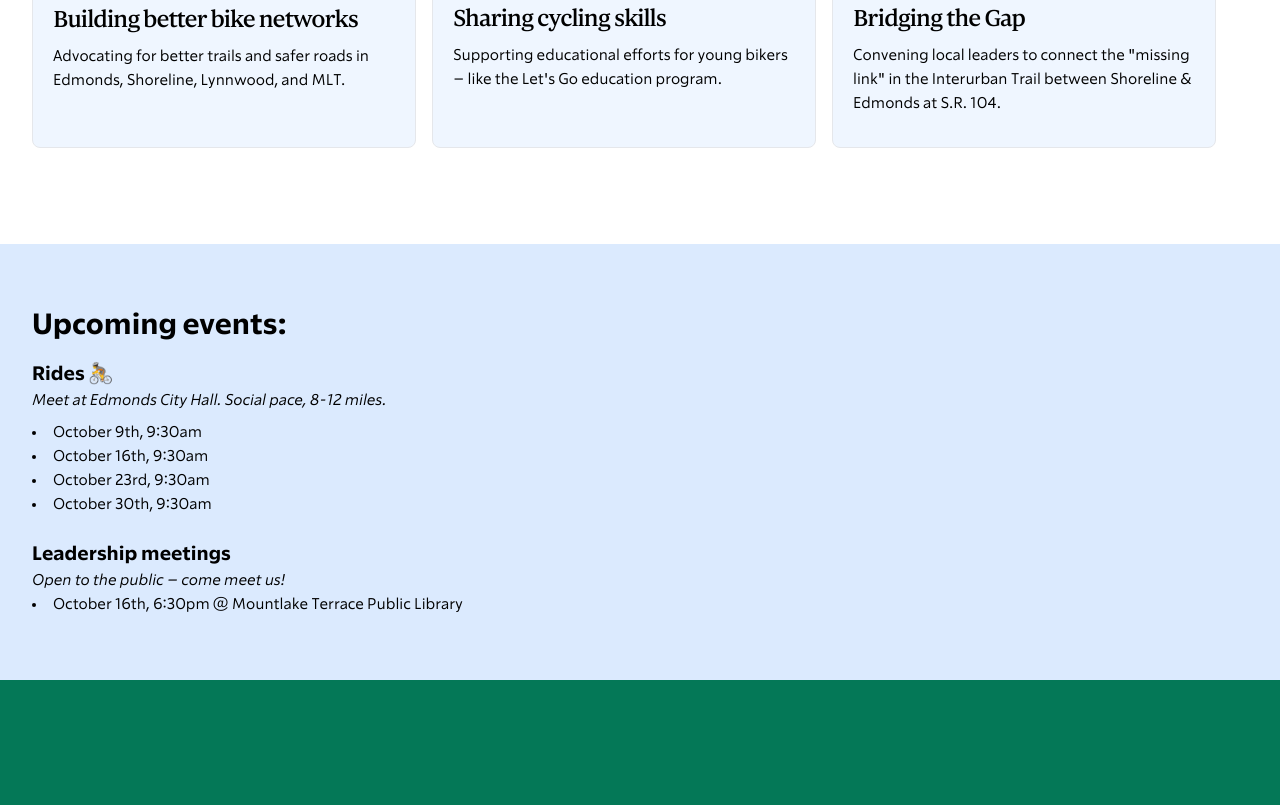
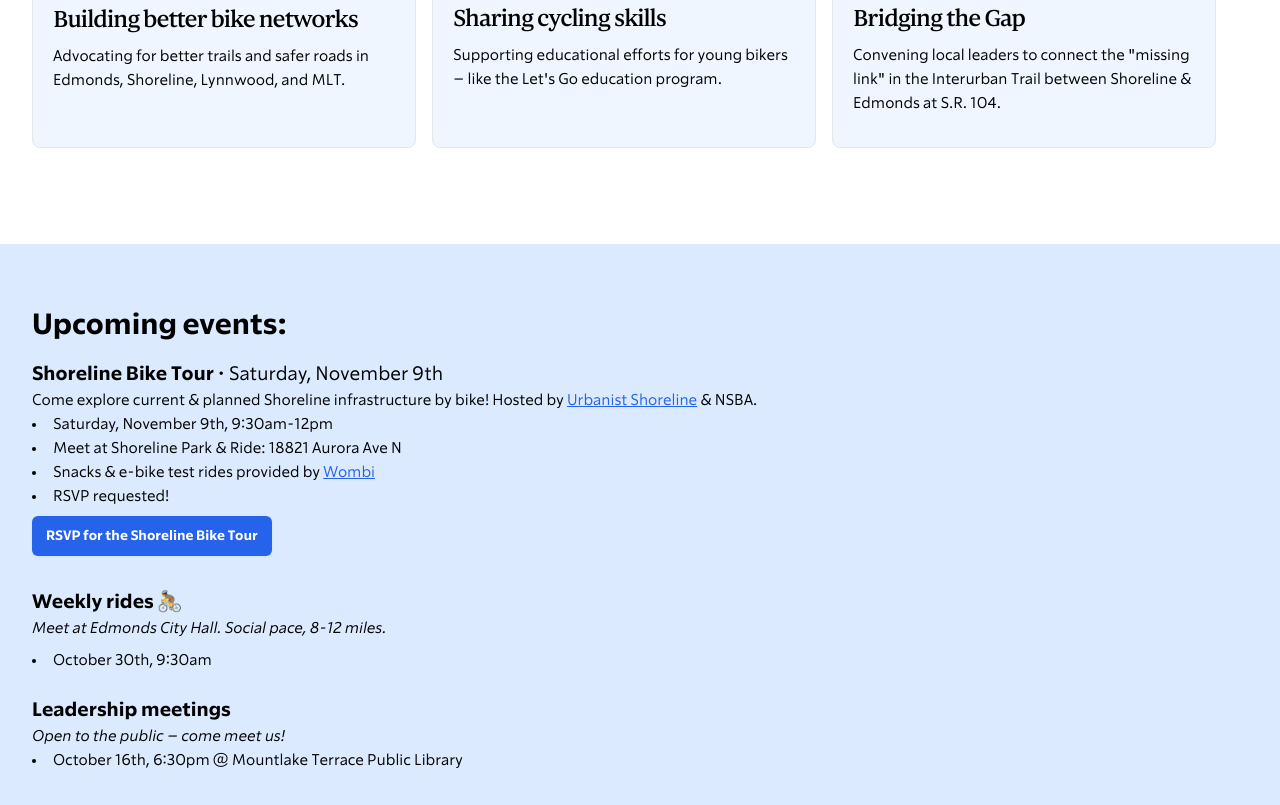
Before and after one commit to northsoundbikes/nsba-website, an Astro site: page / in a window 1280 px wide. Shown: the part 1185-1990 px from the top of the page. Built offline with nearby package versions, Linux system fonts and the light colour scheme; Astro itself is replaced by a stand-in of ours; what tailwindcss-opentype would draw is missing.

Commit message:
add shoreline bike tour to the worst CMS ever

```diff
--- a/src/pages/index.astro
+++ b/src/pages/index.astro
@@ -60,10 +60,10 @@ import Map from "../components/map.svelte";
 			</div>
 		</div>
 		<div class="px-6 py-14 lg:px-8 max-w-7xl mx-auto mb-10 h-auto">
-			<h1 class="text-3xl font-semibold mb-6">
-				What we're working on:
-			</h1>
-			<div class="flex flex-col sm:flex-row gap-4 items-center md:items-stretch">
+			<h1 class="text-3xl font-semibold mb-6">What we're working on:</h1>
+			<div
+				class="flex flex-col sm:flex-row gap-4 items-center md:items-stretch"
+			>
 				<div
 					class="max-w-sm bg-blue-50 border border-gray-200 rounded-lg flex-1"
 				>
@@ -105,13 +105,8 @@ import Map from "../components/map.svelte";
 				<div
 					class="max-w-sm bg-blue-50 border border-gray-200 rounded-lg flex-1"
 				>
-						<img
-							class="rounded-t-lg"
-							src="/involved/gap.jpg"
-							alt=""
-						/>
+					<img class="rounded-t-lg" src="/involved/gap.jpg" alt="" />
 					<div class="p-5">
-
 						<h5
 							class="mb-2 text-2xl font-medium tracking-tight font-serif"
 						>
@@ -131,14 +126,41 @@ import Map from "../components/map.svelte";
 		<div class="bg-blue-100 py-16" id="events">
 			<div class="relative px-6 lg:px-8 max-w-7xl mx-auto">
 				<h3 class="text-3xl font-bold mb-4">Upcoming events:</h3>
-				<h4 class="text-xl font-semibold">Rides 🚴</h4>
+				<h4 class="text-xl font-semibold">
+					Shoreline Bike Tour <span class="font-medium"
+						>• Saturday, November 9th</span>
+				</h4>
+				<p>
+					Come explore current & planned Shoreline infrastructure by
+					bike! Hosted by <a
+						href="urbanistshoreline.org"
+						class="text-blue-600 underline">Urbanist Shoreline</a
+					> & NSBA.
+				</p>
+				<ul class="list-disc list-inside mb-6">
+					<li>Saturday, November 9th, 9:30am-12pm</li>
+					<li>Meet at Shoreline Park & Ride: 18821 Aurora Ave N</li>
+					<li>
+						Snacks & e-bike test rides provided by <a
+							href="https://wombi.us/"
+							class="text-blue-600 underline">Wombi</a>
+					</li>
+					<li>RSVP requested!</li>
+					<a
+						href="https://docs.google.com/forms/d/e/1FAIpQLSdXqneMnt-Biz5xm54bHLYCjgjfvngaRNi8u740Fcc4mbtf2A/viewform"
+					>
+						<button
+							type="submit"
+							class="my-2 flex-none rounded-md bg-blue-600 px-3.5 py-2.5 text-sm font-semibold text-white shadow-sm hover:bg-blue-500 focus-visible:outline focus-visible:outline-2 focus-visible:outline-offset-2 focus-visible:outline-indigo-600"
+							>RSVP for the Shoreline Bike Tour</button
+						>
+					</a>
+				</ul>
+				<h4 class="text-xl font-semibold">Weekly rides 🚴</h4>
 				<p class="italic mb-2">
 					Meet at Edmonds City Hall. Social pace, 8-12 miles.
 				</p>
 				<ul class="list-disc list-inside mb-6">
-					<li>October 9th, 9:30am</li>
-					<li>October 16th, 9:30am</li>
-					<li>October 23rd, 9:30am</li>
 					<li>October 30th, 9:30am</li>
 				</ul>
 				<h4 class="text-xl font-semibold">Leadership meetings</h4>
@@ -156,7 +178,9 @@ import Map from "../components/map.svelte";
 					class="max-w-2xl text-3xl font-bold tracking-tight text-white sm:text-4xl"
 				>
 					<h2 class="inline sm:block">Stay in the loop!</h2>
-					<p class="inline sm:block font-medium">Sign up for our newsletter.</p>
+					<p class="inline sm:block font-medium">
+						Sign up for our newsletter.
+					</p>
 				</div>
 				<form
 					class="mt-10 max-w-md"
```
Lines whose indentation alone changed are shown as unchanged.
